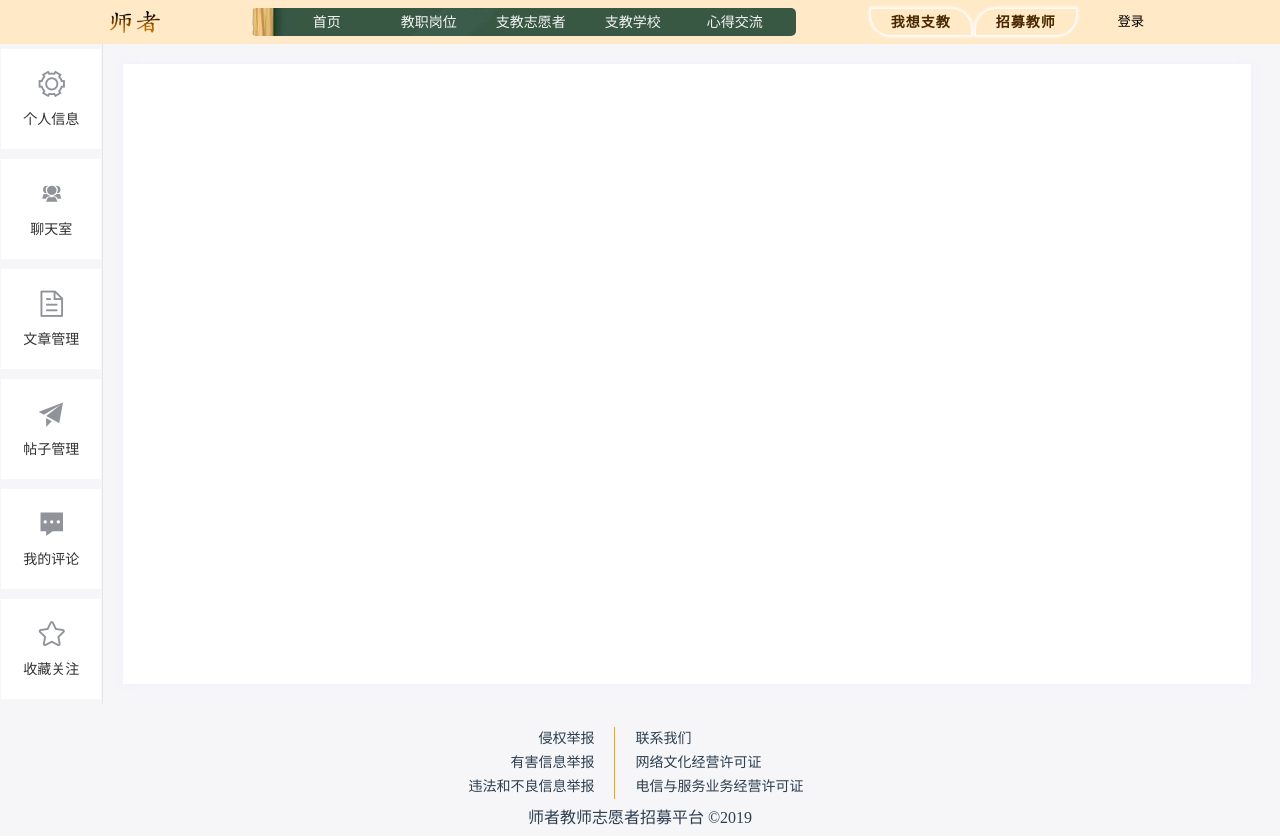
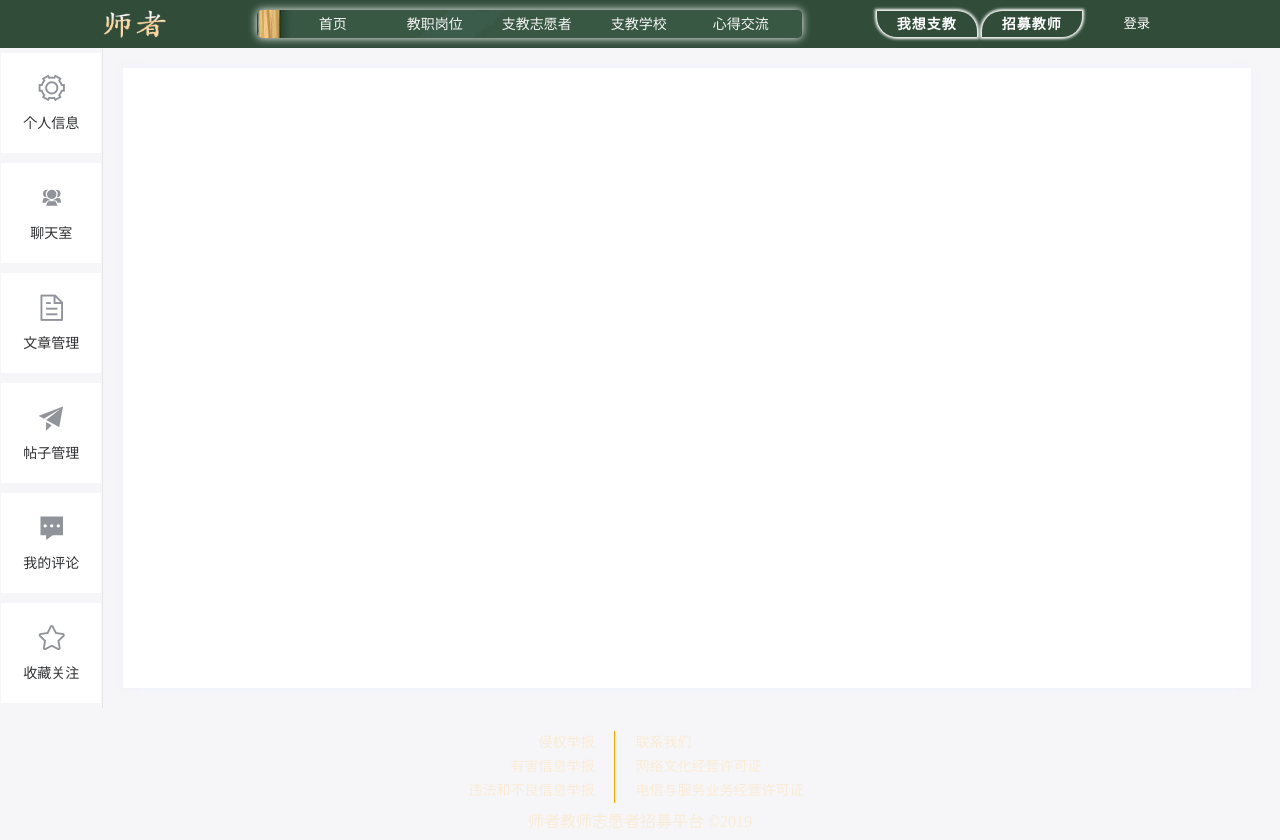
Before and after one commit to lingxidan/tutor-frontend, a Vue app: page /shizheFront/user/vol in a window 1280 px wide. Built offline with nearby package versions, Linux system fonts and the light colour scheme; a web font is replaced by a local one.

Commit message:
系统修改

```diff
--- a/src/components/common/teacher.vue
+++ b/src/components/common/teacher.vue
@@ -183,7 +183,7 @@ export default {
 }
 .teacher:hover{
   transform: translateZ(1px);
-  box-shadow: 0 0 10px 0 @mainColor;
+  box-shadow: 0 0 1px 0 @hoverColor;
   .mainInfo .name{
     color:@hoverColor;
   }
--- a/src/components/common/topNav.vue
+++ b/src/components/common/topNav.vue
@@ -1,5 +1,5 @@
 <template>
-  <div class="main">
+  <div class="mainTopNav">
   	<img class="logo" src="../../../static/img/logo.png" />
     <nav class="mainNav">
       <a href="/" title="首页">首页</a>
@@ -68,7 +68,7 @@ export default {
 a{
   cursor: pointer;
 }
-.main{
+.mainTopNav{
   font-size: 16px;
   // background-color: rgba(255, 255, 255, 0.6);
   // background-color: rgba(252,233,199);
@@ -82,7 +82,8 @@ a{
   // height: 40px;
   img{
   	// width:80px;
-    height:26px;
+    height:4vh;
+    // height:auto;
     vertical-align:middle;
     margin-right: 80px;
   }
@@ -108,6 +109,8 @@ a{
     background: url("../../../static/img/nav_bc.png") no-repeat;
     border-radius: 5px;
     margin-right: 40px;
+    box-shadow: 0 0 8px 0 #fff;
+    font-size: 18px;
     a{
       color:whitesmoke;
       border: 1px solid transparent;
@@ -125,7 +128,7 @@ a{
       box-shadow: 0 0 3px 2px white;
       // background-color: rgba(240,240,240,0.3);
       border-radius: 20px 0 20px 0;
-      color:#472600;
+      color:#fff;
       font-weight: bold;
 
       font-size: 14px;
@@ -157,6 +160,7 @@ a{
       // font-family: @ssecondFont;
       // border-bottom: 1px solid #753e00;
       background-color: transparent;
+      color: #fff;
       // border-top: 0;
     }
     button:hover{
--- a/src/components/common/volunteer.vue
+++ b/src/components/common/volunteer.vue
@@ -75,7 +75,7 @@ export default {
 .volunteer{
   display: flex;
   width: 100%;
-  border: 1px solid @mainColor;
+  border: 1px solid #fbeedc;
   border-top:none;
   background-color: #fff;
   padding-top: 3px;
@@ -164,7 +164,7 @@ export default {
 }
 .volunteer:hover{
   transform: translateZ(1px);
-  box-shadow: 0 0 10px 0 @mainColor;
+  box-shadow: 0 0 1px 0 @hoverColor;
   .mainInfo .name{
     color:@hoverColor;
   }
--- a/src/frontApp.vue
+++ b/src/frontApp.vue
@@ -74,6 +74,7 @@ export default {
 div.top {
   width: 100%;
   background:  @mainColor;
+  height: 6vh;
 }
 
 .footer {
@@ -81,6 +82,7 @@ div.top {
   padding-top: 3px;
   padding-bottom: 3px;
   background-color: @mainColor;
+  color: antiquewhite;
   .main{
     width: 100%;
     display:flex;
--- a/src/pages/webInfo/main.vue
+++ b/src/pages/webInfo/main.vue
@@ -53,6 +53,18 @@
         class="input-with-select searchInput">
         </el-input><el-button icon="el-icon-search" @click="searchByKeyword">搜索</el-button>
       </div>
+      <!-- 日志文章 -->
+      <div class="articles">
+        <div class="title">日志文章</div>
+        <el-row :gutter="10">
+          <!-- <el-col :span="6"  class="el-col"> -->
+            <!-- <essay v-for="(article, index) in articles" :key="index"
+            :essay="article"></essay> -->
+            <essay v-for="(article, index) in 9" :key="index" ></essay>
+          <!-- </el-col> -->
+
+        </el-row>
+      </div>
       <!-- 招募职位、志愿者信息查看 -->
       <div class="info" ref="info">
         <div class="title">招募信息</div>
@@ -88,18 +100,6 @@
             </disguss>
           </el-tab-pane>
         </el-tabs> -->
-      </div>
-      <!-- 日志文章 -->
-      <div class="articles">
-        <div class="title">日志文章</div>
-        <el-row :gutter="10">
-          <!-- <el-col :span="6"  class="el-col"> -->
-            <!-- <essay v-for="(article, index) in articles" :key="index"
-            :essay="article"></essay> -->
-            <essay v-for="(article, index) in 9" :key="index" ></essay>
-          <!-- </el-col> -->
-
-        </el-row>
       </div>
     </div>
     <div class="login" ref="login">
@@ -490,7 +490,8 @@ ul.registe{
     height: 30px;
     line-height: 30px;
     text-align: center;
-    background-color:@mainColor;
+    background-color:@secondColor;
+    color: #fff;
     cursor: pointer;
     border-radius: 10px 0 10px 0;
     margin-top: 5px;
@@ -506,7 +507,7 @@ ul.registe{
 }
 .index {
   display: flex;
-  flex-direction: column;
+  flex-direction: column !important;
   align-items: center;
   position: relative;
   width: 100%;
@@ -523,6 +524,8 @@ ul.registe{
   width: 70%;
   margin: 20px;
   margin-top: 0px;
+  display: flex;
+  flex-direction: column !important;
   // height: 1000px;
   .search{
     width: 100%;
@@ -578,7 +581,7 @@ ul.registe{
     line-height: 30px;
     background-color: #fff;
     font-size: 14px;
-    border-bottom: 1px solid @mainColor;
+    border: 1px solid #fbeedc;
     border-top: 0;
     padding: 5px;
     text-align: center;
@@ -589,7 +592,8 @@ ul.registe{
     border-top: 5px solid @secondColor;
   }
   li:hover{
-    background-color:@mainColor;
+    background-color:@hoverColor;
+    color: #fff;
   }
 }
 
@@ -617,7 +621,7 @@ ul.registe{
   display: inline-block;
   background-color: rgb(252, 252, 252);
   border:none;
-  border: 1px solid @mainColor;
+  border: 1px solid @secondColor;
   margin-bottom: 5px;
   padding: 5px;
   padding-bottom: 3px;
@@ -625,7 +629,8 @@ ul.registe{
 }
 .copyBtn{
   display: inline-block;
-  background-color: @mainColor;
+  background-color: @secondColor;
+  color: #f7f7f7;
   border: none;
   padding: 5px 10px;
   border-radius: 10px 0px 10px 0px;
@@ -671,7 +676,7 @@ ul.registe{
   background-color: #fff;
 }
 .single-teacher{
-  border: 1px solid @mainColor;
+  border: 1px solid #fbeedc;
 }
 
 </style>
--- a/static/css/main.less
+++ b/static/css/main.less
@@ -1,4 +1,4 @@
-@mainColor:#ffe9c6;
+@mainColor:#314d3a;
 @secondColor:#fba400;
 @hoverColor:#fab83e;
 @mainFont:'Avenir', Helvetica, Arial, sans-serif;
@@ -25,7 +25,7 @@
     // display: inline;
   }
   .el-input__inner{
-    border-right: 1px @mainColor solid;
+    border-right: 1px #fff solid;
   }
   .el-icon-arrow-up:before{
     color:@secondColor;
```
Also changed, not shown: static/img/logo.png, 1 other file (tests, documents, lock files or other folders).
